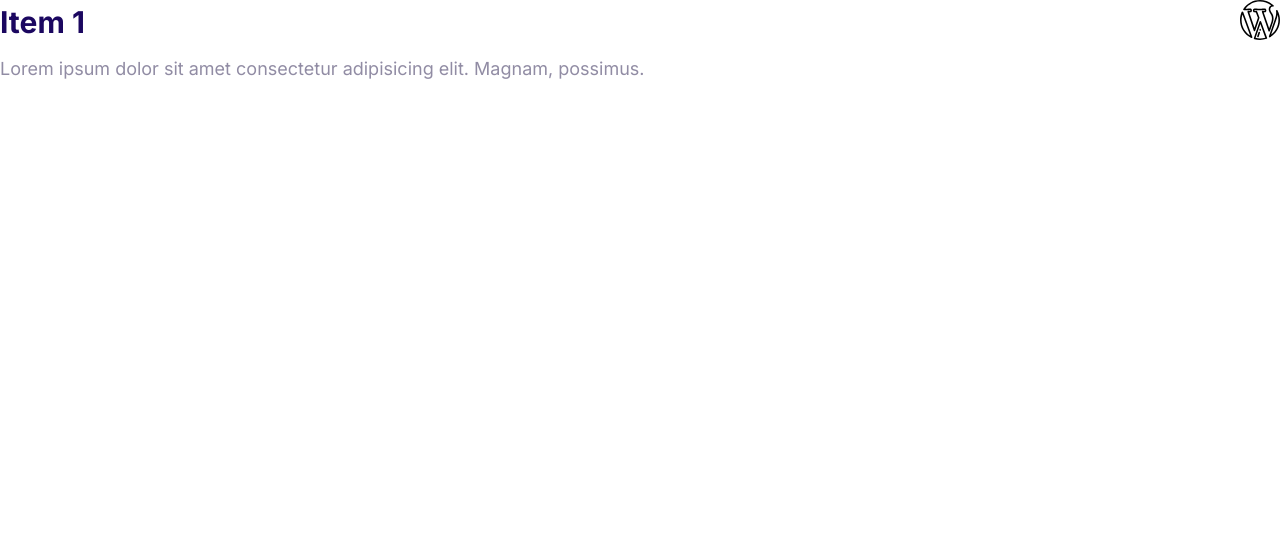
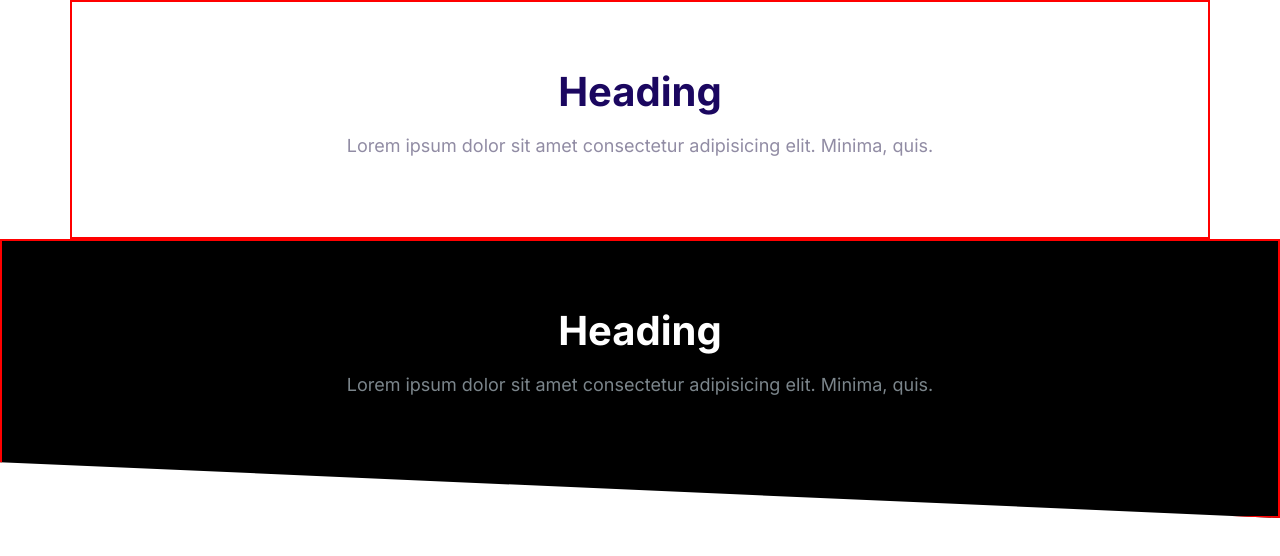
Before and after one commit to MaestroAiman/Moshified, a plain HTML site: page index.html in a window 1280 px wide. Drawn offline with Linux system fonts and the light colour scheme.

Commit message:
Define our blocks.

```diff
--- a/Css/style.css
+++ b/Css/style.css
@@ -465,3 +465,34 @@ a {
     max-height: 100vh;
     opacity: 1;
 }
+/*Blocks*/
+.block {
+    --padding-vertical: 6rem;
+    padding: var(--padding-vertical) 2rem;
+    border: 2px solid red;
+}
+.block__heading {
+    margin-top: 0;
+}
+.block--dark {
+    background: #000;
+    color: #7b858b;
+}
+.block--dark .block__heading {
+    color: white;
+}
+.block--skewed-right {
+    padding-bottom: calc(var(--padding-vertical) + 4rem);
+    clip-path: polygon(0% 0%, 100% 0%, 100% 100%, 0% 80%);
+}
+.block--skewed-left {
+    padding-bottom: calc(var(--padding-vertical) + 4rem);
+    clip-path: polygon(0% 0%, 100% 0%, 100% 80%, 0% 100%);
+}
+.block__header {
+    text-align: center;
+}
+.container {
+    max-width: 1140px;
+    margin: 0 auto;
+}
--- a/index.html
+++ b/index.html
@@ -11,17 +11,20 @@
     <link rel="stylesheet" href="Css/style.css" />
 </head>
 <body>
-   <div class="collapsible collapsible--expanded">
-    <header class="collapsible__header">
-        <h2 class="collapsible__heading">Item 1</h2>
-        <svg class="icon icon--whit collapsible__chevron">
-            <use xlink:href="images/sprite.svg#wordpress"></use>
-        </svg>
-    </header>
-    <div class="collapsible__content">
-        <p>Lorem ipsum dolor sit amet consectetur adipisicing elit. Magnam, possimus.</p>
-    </div>
-   </div>
+   <section class="block container">
+        <header class="block__header">
+            <h2 class="block__heading">Heading</h2>
+            <p>Lorem ipsum dolor sit amet consectetur adipisicing elit. Minima, quis.</p>
+        </header>
+   </section>
+   <section class="block block--dark block--skewed-right">
+        <div class="container">
+            <header class="block__header">
+                <h2 class="block__heading">Heading</h2>
+                <p>Lorem ipsum dolor sit amet consectetur adipisicing elit. Minima, quis.</p>
+            </header>
+        </div>
+   </section>
    <script src="main.js"></script>
 </body>
 </html>
```
Also changed, not shown: components/blocks.html (added, +14 -0 lines).
